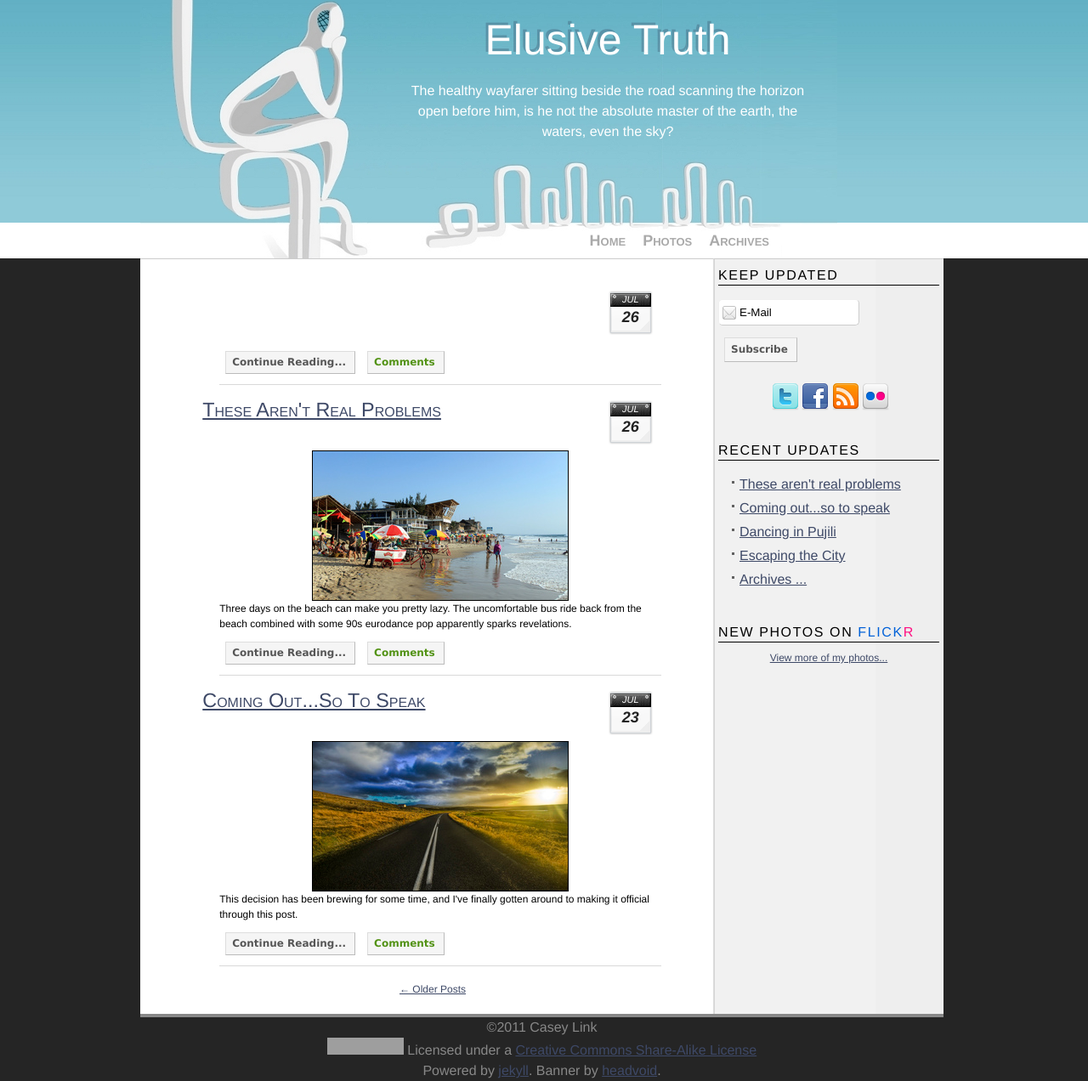
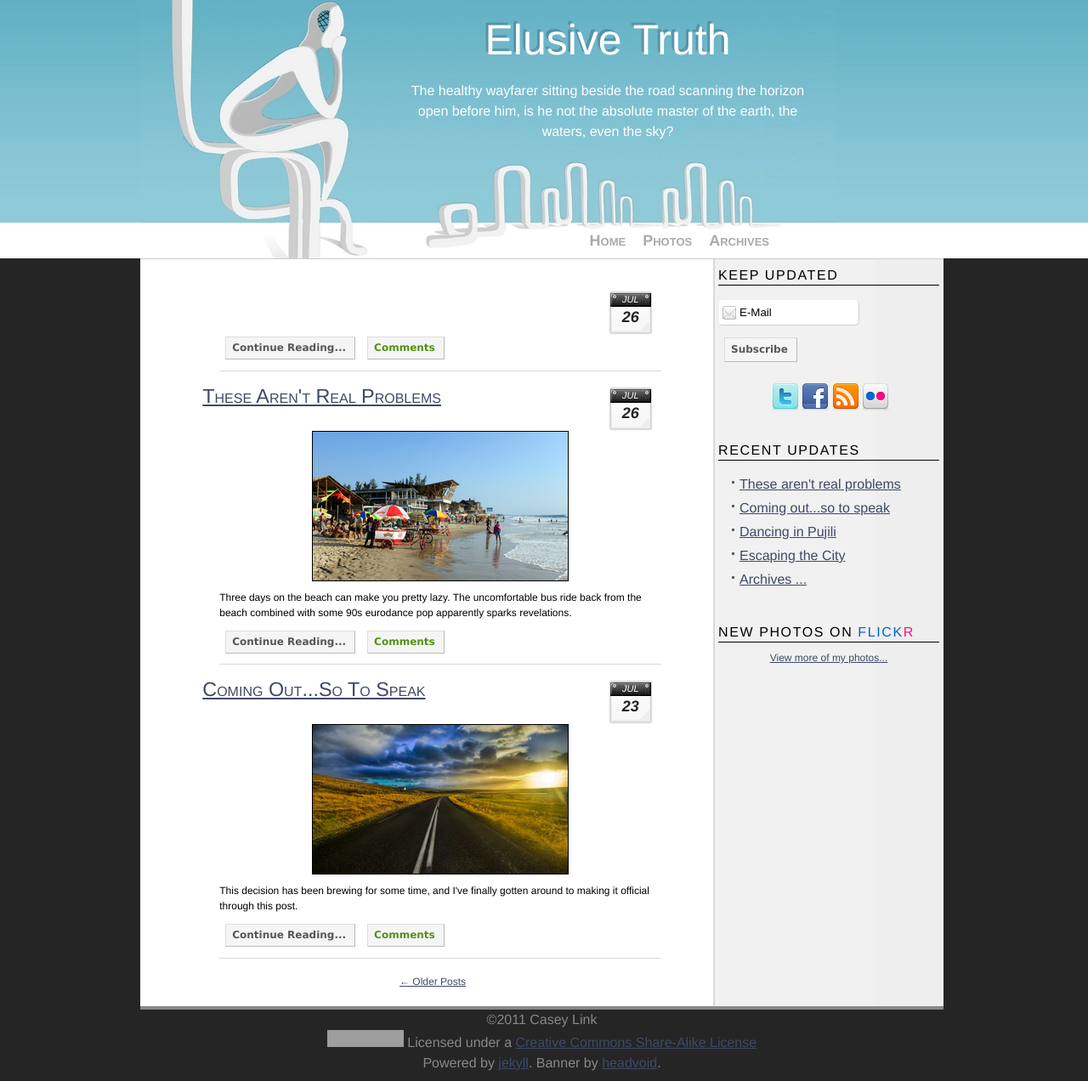
Before and after one commit to Ramblurr/elusivetruth, a Jekyll site: the page built from index.html, in a window 1280 px wide. Shown: the whole page at 85% size. Built offline with Jekyll 4.4.1, drawn with Linux system fonts in a browser that asks for light colours; some web fonts are replaced; Markdown is read by kramdown in place of the engine named in the settings; the list of posts is cut into pages by our own code; comment, search, counter and statistics services are not loaded; grey boxes are pictures that could not be loaded.

Commit message:
Adjust vertical spacing of excerpts

```diff
--- a/css/blog.css
+++ b/css/blog.css
@@ -159,7 +159,6 @@ div.archive h2+p {
     font-style:     italic;
     color:          #666;
     font-size:      small;
-    margin-bottom: .5em;
 }
 .archive ol li.flickr {
     position:   relative;
@@ -183,6 +182,7 @@ div.archive h2+p {
     }
 .archive .excerpt {
     clear: both;
+    margin-top: 10px;
 }
 
 .header-img {
```
